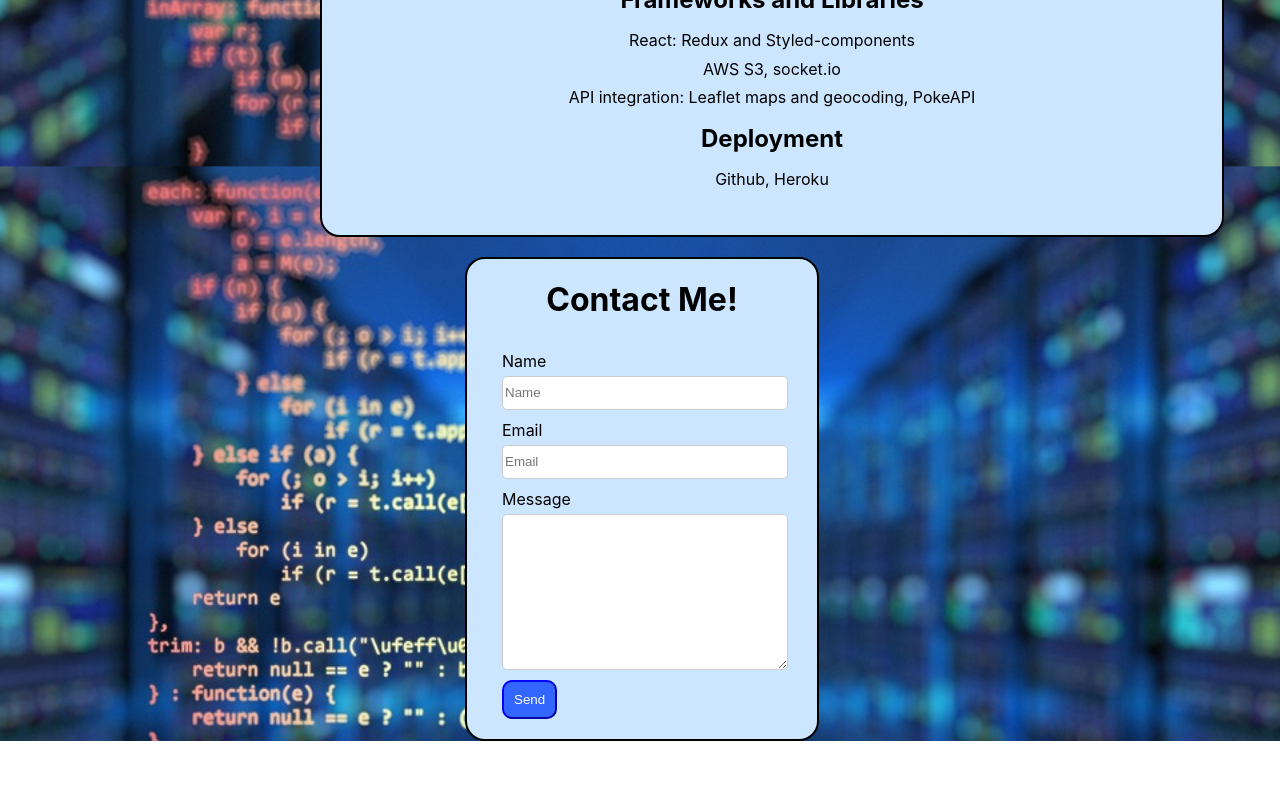
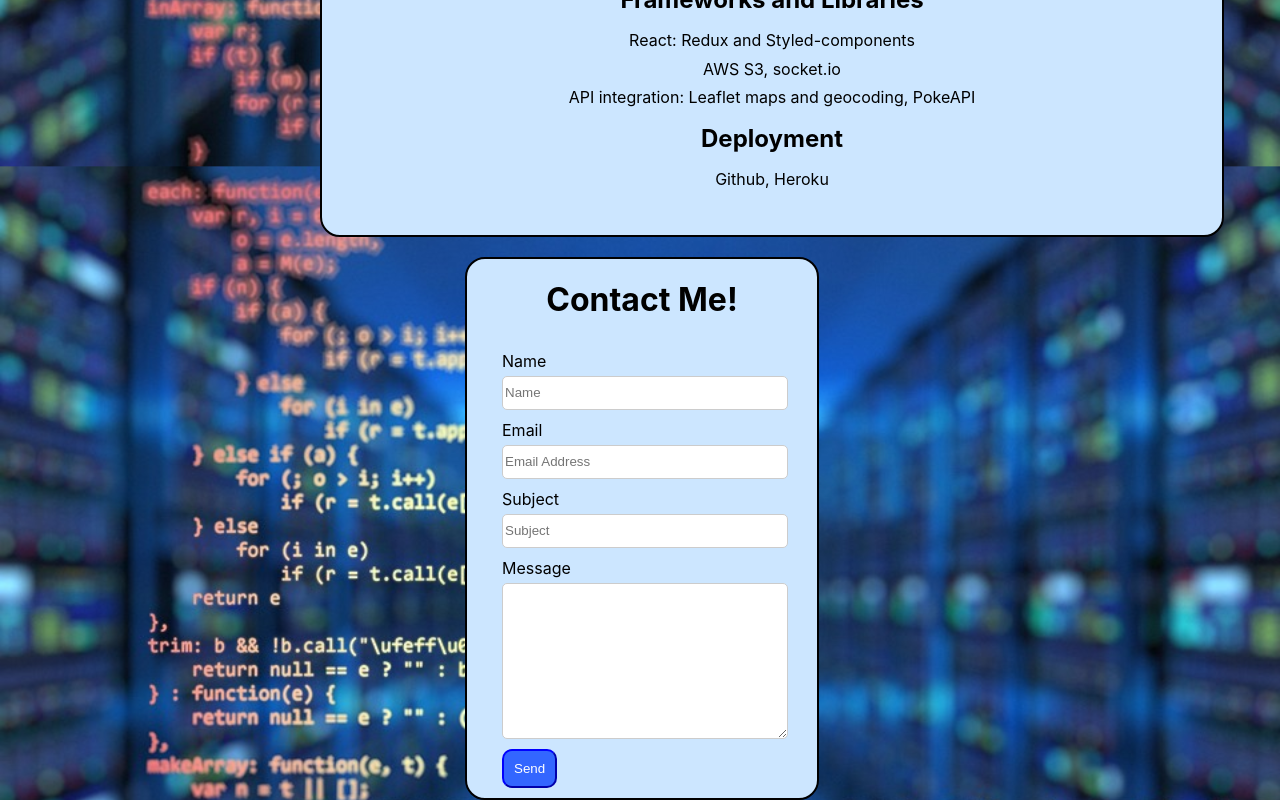
Before and after one commit to louischeung1990/Portfolio, a React (Create React App) app: page /about in a window 1280 px wide. Shown: the part 687-1487 px from the top of the page. Before the commit the page ends 1428 px from the top, so only its background shows below. Built offline with nearby package versions, Linux system fonts and the light colour scheme.

Commit message:
fix EmailJS form

```diff
--- a/src/components/ContactUs/ContactUs.jsx
+++ b/src/components/ContactUs/ContactUs.jsx
@@ -10,10 +10,10 @@ export const ContactUs = () => {
 
     emailjs
       .sendForm(
-        "YOUR_SERVICE_ID",
-        "YOUR_TEMPLATE_ID",
+        "gmail",
+        "template_14bobew",
         form.current,
-        "YOUR_PUBLIC_KEY"
+        YOUR_PUBLIC_KEY
       )
       .then(
         (result) => {
@@ -23,6 +23,7 @@ export const ContactUs = () => {
           console.log(error.text);
         }
       );
+      e.target.reset()
   };
 
   return (
@@ -30,9 +31,11 @@ export const ContactUs = () => {
       <h1>Contact Me!</h1>
       <form className="contact-form" ref={form} onSubmit={sendEmail}>
         <p>Name</p>
-        <input className='contact-field' type="text" name="user_name" placeholder="Name" />
+        <input className='contact-field' type="text" name="name" placeholder="Name" />
         <p>Email</p>
-        <input className='contact-field' type="email" name="user_email" placeholder="Email" />
+        <input className='contact-field' type="email" name="email" placeholder="Email Address" />
+        <p>Subject</p>
+        <input className='contact-field' type="text" name="subject" placeholder="Subject" />
         <p>Message</p>
         <textarea className='contact-textarea' name="message" />
         <input className='contact-submit' type="submit" value="Send" />
```
